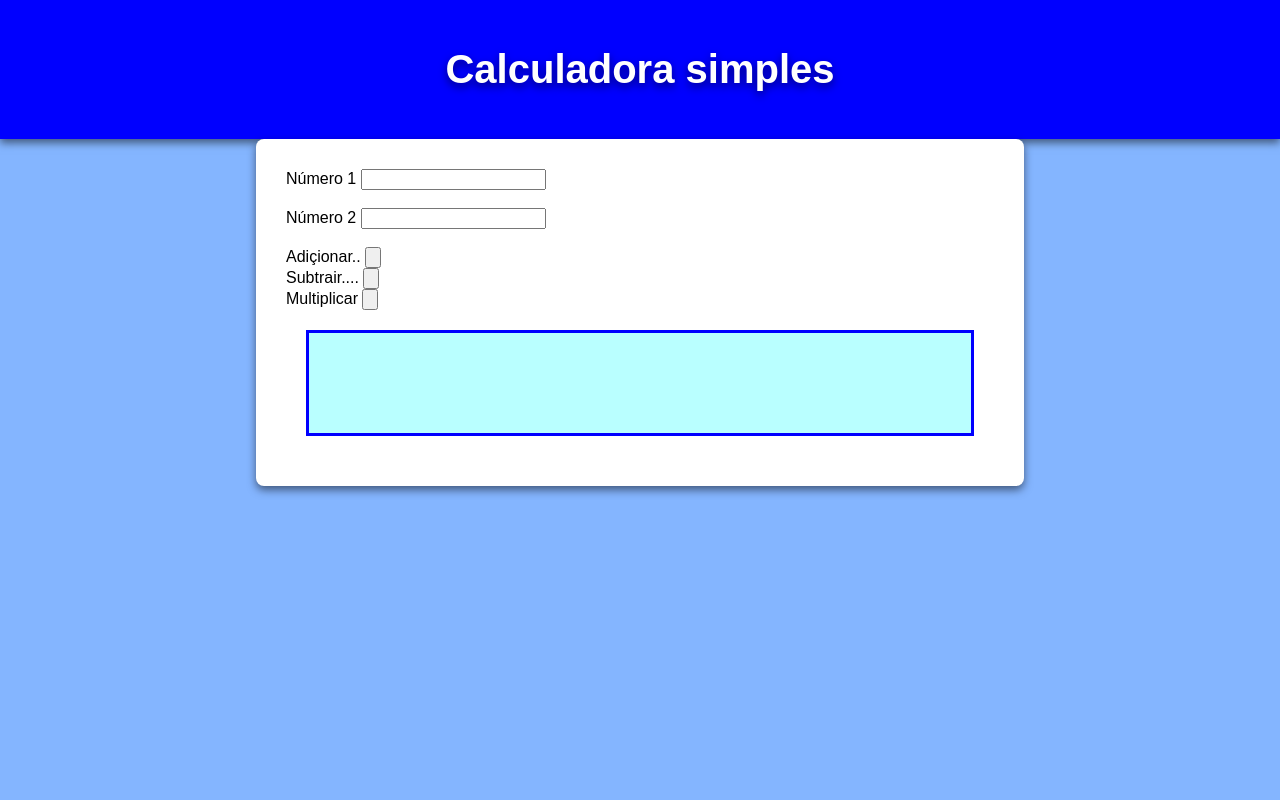
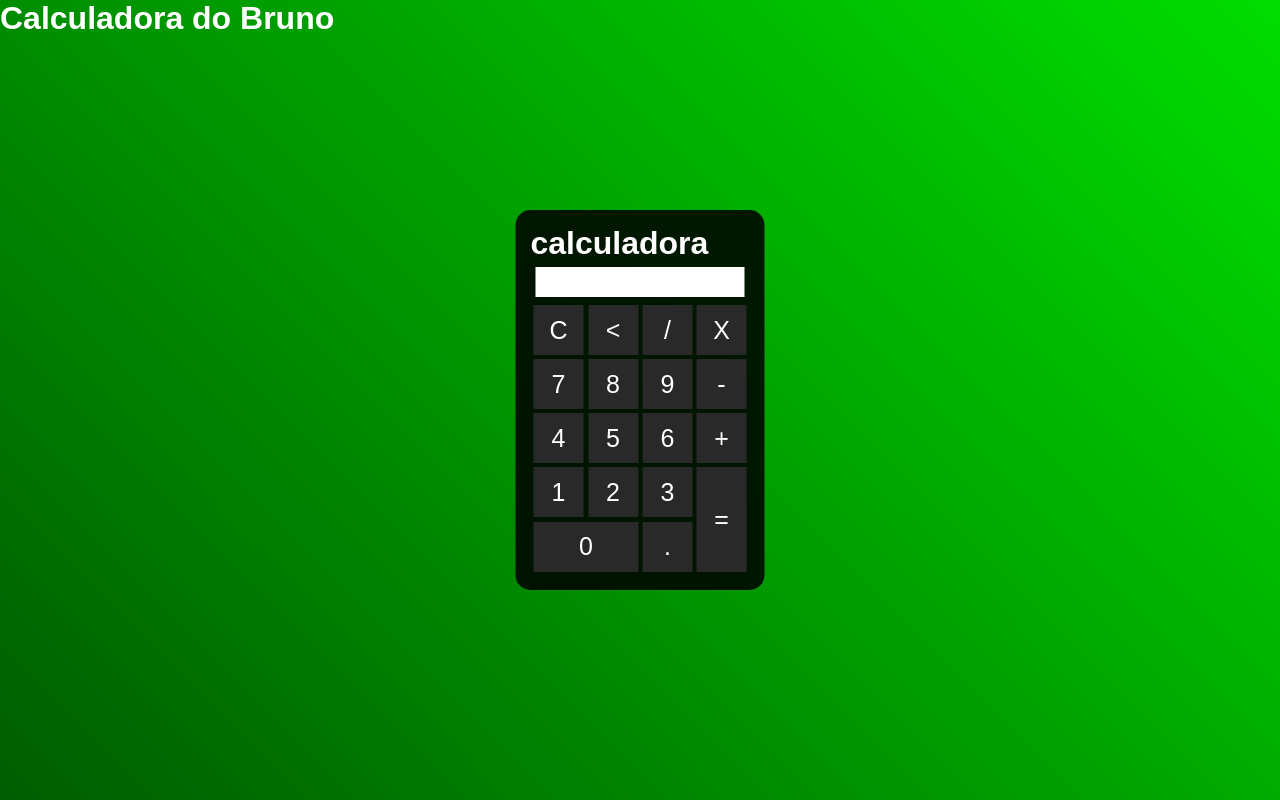
Before and after one commit to BrunoFernandesMiranda/projetos-javascript, a plain HTML site: page pequena calcuradora/index.html in a window 1280 px wide. Drawn offline with Linux system fonts and the light colour scheme.

Commit message:
calculadora

```diff
--- a/pequena calcuradora/index.html
+++ b/pequena calcuradora/index.html
@@ -5,76 +5,95 @@
     <meta name="viewport" content="width=device-width, initial-scale=1.0">
     <title>Calcuradora</title>
     <style>
-
-        body {
-            background-color: rgb(132, 181, 255);
+        * {
             margin: 0;
+            padding: 0;
+        }
+        .fundo {
+            background-image: linear-gradient(45deg, rgb(0, 92, 0), rgb(0, 221, 0)
+            );
+            height: 100vh;
+            color: white;
             font-family: Arial, Helvetica, sans-serif;
         }
 
-        header {
-            background-color: blue;
-            text-align: center;
-            padding: 20px;
-            box-shadow: 0 4px 8px rgba(0, 0, 0, 0.507);
+
+        .calculadora {
+            background-color: rgba(0, 0, 0, 0.863);
+            border-radius: 15px;
+            padding: 15px;
+            position: absolute;
+            top: 50%;
+            left: 50%;
+            transform: translate(-50%, -50%);
+        }
+        .botao {
+            width: 50px;
+            height: 50px;
+            margin: 1px;
+            font-size: 25px;
+            cursor: pointer;
+            color: white;
+            background-color: rgb(41, 41, 41);
+            border: none;
         }
 
-        header > h1 {
-            font-weight: bolder;
-            font-size: 40px ;
-            color: white;
-            text-shadow: 0 4px 8px rgba(0, 0, 0, 0.507);
+        .botao:hover {
+            background-color: rgb(8, 8, 8);
+
         }
 
-        main {
-            margin: auto 20%;
+        #resultado {
             background-color: white;
-            padding: 30px;
-            border-radius: 8px;
-            box-shadow: 0 4px 8px rgba(0, 0, 0, 0.507);
+            height: 30px;
+            margin: 5px;
+            font-size: 25px;
+            color: black;
+            text-align: right;
         }
-
-        main > div {
-            margin: auto;
-            margin: 20px;
-            padding: 40px;
-            background-color: rgb(185, 255, 255);
-            border: solid 3px blue;
-            text-align: center;
-        }
-
-
 
     </style>
 </head>
 <body>
-    <header>
-        <h1>Calculadora simples</h1>
-    </header>
-    <main>
-        <form id="Calculadora" method="post">
-            <label for="num1">Número 1
-                <input type="number" id="num1" required >
-            </label>
-            <br><br>
-            <label for="num2">Número 2
-                <input type="number" id="num2" required >
-            </label>
-            <br><br>
-            <label for="ad">Adiçionar..
-                <input type="button" id="ad">
-            </label>
-            <br>
-            <label for="sub-">Subtrair....
-                <input type="button" id="sub-">
-            </label>
-            <br>
-            <label for="mul*">Multiplicar
-                <input type="button" id="mul*">
-            </label>
-        </form>
-        <div><h2 id="resultado"></h2></div>
-    </main>
+    <div class="fundo">
+        <h1>Calculadora do Bruno</h1>
+        <div class="calculadora">
+            <h1>calculadora</h1>
+            <p id="resultado"></p>
+            <table>
+                <tr>
+                    <td><Button class="botao" onclick="clean()">C</Button></td>
+                    <td><Button class="botao" onclick="back()" ><</Button></td>
+                    <td><Button class="botao" onclick="insert('/')">/</Button></td>
+                    <td><Button class="botao" onclick="insert('*')">X</Button></td>
+                </tr>
+                <tr>
+                    <td><Button class="botao" onclick="insert('7')">7</Button></td>
+                    <td><Button class="botao" onclick="insert('8')">8</Button></td>
+                    <td><Button class="botao" onclick="insert('9')">9</Button></td>
+                    <td><Button class="botao" onclick="insert('-')">-</Button></td>
+                </tr>
+                <tr>
+                    <td><Button class="botao" onclick="insert('4')">4</Button></td>
+                    <td><Button class="botao" onclick="insert('5')">5</Button></td>
+                    <td><Button class="botao" onclick="insert('6')">6</Button></td>
+                    <td><Button class="botao" onclick="insert('+')">+</Button></td>
+                </tr>
+                <tr>
+                    <td><Button class="botao" onclick="insert('1')">1</Button></td>
+                    <td><Button class="botao" onclick="insert('2')">2</Button></td>
+                    <td><Button class="botao" onclick="insert('3')">3</Button></td>
+                    <td rowspan="2"><Button class="botao" style="height: 105px " onclick="calcular()" >=</Button></td>
+                </tr>
+                <tr>
+                    <td colspan="2"><Button class="botao" style="width: 105px;" onclick="insert('0')">0</Button></td>
+                    <td><Button class="botao" onclick="insert('.')">.</Button></td>
+
+                </tr>
+            </table>
+        </div>
+    </div>
+    <script src="js.js"></script>
 
 </body>
 </html>
--- a/pequena calcuradora/js.js
+++ b/pequena calcuradora/js.js
@@ -1,12 +1,23 @@
+function insert(num) {
+    let numero = document.getElementById('resultado').innerHTML;
+    document.getElementById('resultado').innerHTML = numero + num;
+};
 
+function clean() {
+    document.getElementById('resultado').innerHTML = ""
 
-function ad(num1, num2) {
+};
 
-    const num1 = parseFloat(document.getElementById('num1').value);
-    const num2 = parseFloat(document.getElementById('num2').value);
+function back(){
+    let resultado = document.getElementById('resultado').innerHTML;
+    document.getElementById('resultado').innerHTML = resultado.substring(0, resultado.length -1)
+};
 
-    let soma = num1 + num2;
+function calcular() {
+    let resultado = document.getElementById('resultado').innerHTML;
 
-    document.getElementById('resultado').innerText(soma);
-    return false
-};
+    if(resultado){
+        document.getElementById('resultado').innerHTML = eval(resultado);
+    }
+
+}
```
